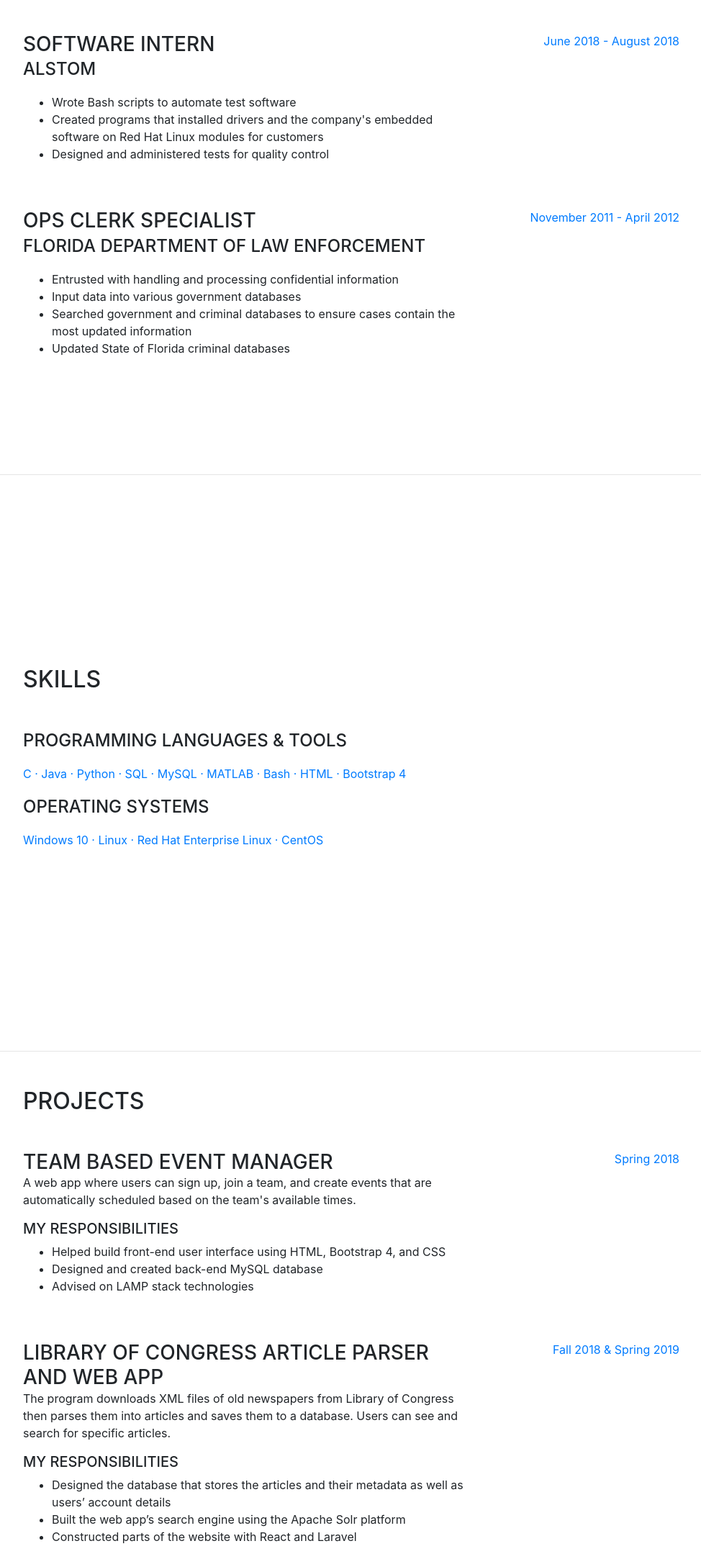
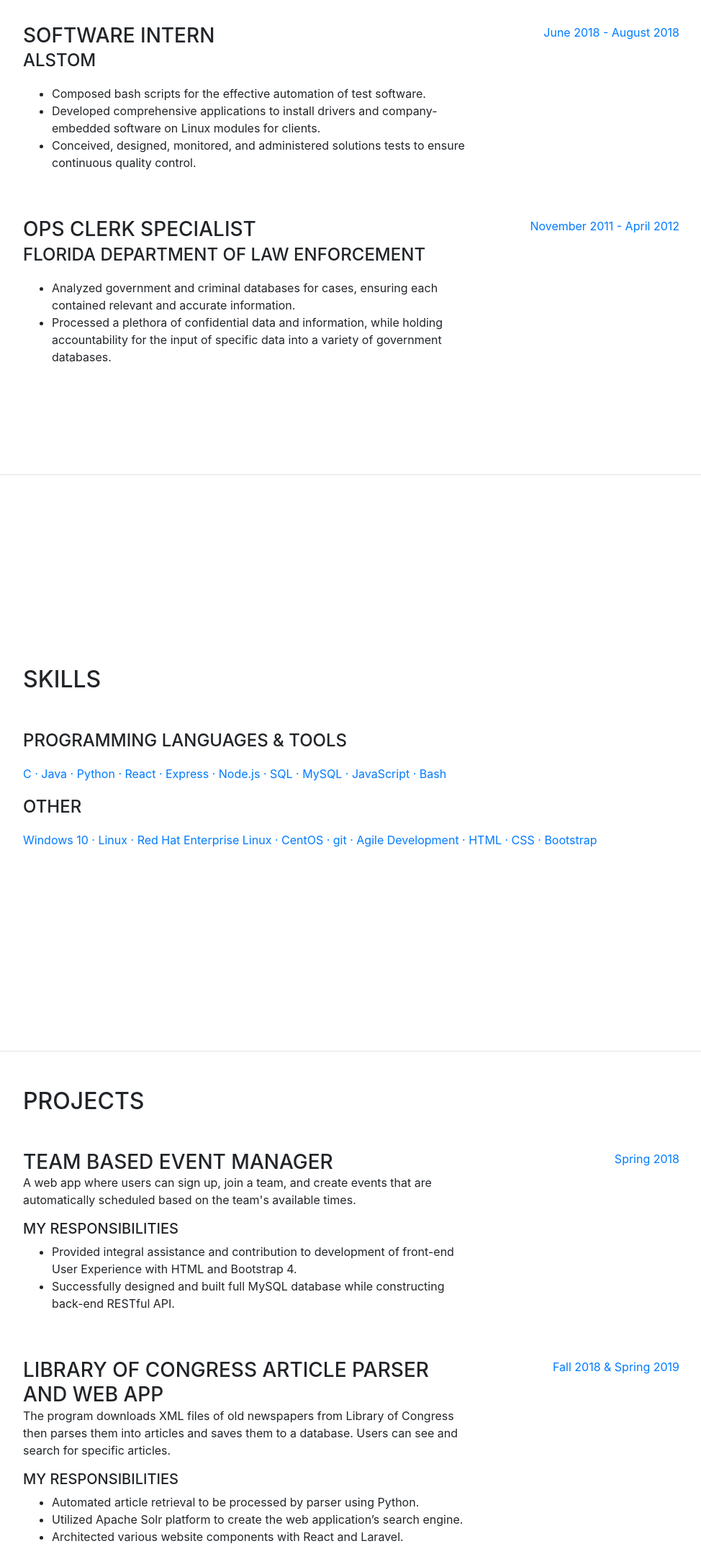
Before and after one commit to coleSil/personal_site, a website with bundled scripts: page index.html in a window 1280 px wide. Shown: the part 1743-3909 px from the top of the page at 72% size, without its empty margins (288-1262 px from the left). Built offline with nearby package versions, Linux system fonts and the light colour scheme; a web font is replaced by a local one.

Commit message:
Updated text and website now uses latest Resume

```diff
--- a/index.html
+++ b/index.html
@@ -71,7 +71,7 @@
             <a href="mailto:colesilvernail@gmail.com">cole.silvernail@gmail.com</a>
           </div>
           <p class="lead mb-2">Hi, my name is Cole. I am a recent graduate of the University of Central Florida having received a Computer Science bachelor degree. I have experience and academic knowledge in many fields, including Finance, but I have found a career path I am passionate about in computer science. </p>
-          <a href="/documents/Resume_January2019.pdf" class="btn btn-primary mb-5" target="_blank">Download Resume</a>
+          <a href="/documents/Silvernail_Resume.pdf" class="btn btn-primary mb-5" target="_blank">Download Resume</a>
           <div class="social-icons">
             <a href="https://www.linkedin.com/in/cole-silvernail/" target="_blank">
               <i class="fab fa-linkedin-in"></i>
@@ -149,9 +149,9 @@
               <h3 class="mb-0">Software Intern</h3>
               <div class="subheading mb-3">Alstom</div>
               <ul>
-                <li>Wrote Bash scripts to automate test software</li>
-                <li>Created programs that installed drivers and the company's embedded software on Red Hat Linux modules for customers</li>
-                <li>Designed and administered tests for quality control</li>
+                <li>Composed bash scripts for the effective automation of test software.</li>
+                <li>Developed comprehensive applications to install drivers and company-embedded software on Linux modules for clients.</li>
+                <li>Conceived, designed, monitored, and administered solutions tests to ensure continuous quality control.</li>
               </ul>
             </div>
             <div class="resume-date text-md-right">
@@ -165,10 +165,8 @@
               <h3 class="mb-0">OPS Clerk Specialist</h3>
               <div class="subheading mb-3">Florida Department of Law Enforcement</div>
               <ul>
-                <li>Entrusted with handling and processing confidential information</li>
-                <li>Input data into various government databases</li>
-                <li>Searched government and criminal databases to ensure cases contain the most updated information</li>
-                <li>Updated State of Florida criminal databases</li>
+                <li>Analyzed government and criminal databases for cases, ensuring each contained relevant and accurate information.</li>
+                <li>Processed a plethora of confidential data and information, while holding accountability for the input of specific data into a variety of government databases.</li>
               </ul>
             </div>
             <div class="resume-date text-md-right">
@@ -188,10 +186,10 @@
           <h2 class="mb-5">Skills</h2>
 
           <div class="subheading mb-3">Programming Languages &amp; Tools</div>
-          <p class="text-primary">C · Java · Python · SQL · MySQL · MATLAB · Bash · HTML · Bootstrap 4</p>
+          <p class="text-primary">C · Java · Python · React · Express · Node.js · SQL · MySQL · JavaScript · Bash</p>
 
-          <div class="subheading mb-3">Operating Systems</div>
-          <p class="text-primary">Windows 10 · Linux · Red Hat Enterprise Linux · CentOS</p>
+          <div class="subheading mb-3">Other</div>
+          <p class="text-primary">Windows 10 · Linux · Red Hat Enterprise Linux · CentOS · git · Agile Development · HTML · CSS · Bootstrap</p>
         </div>
       </section>
 
@@ -209,9 +207,8 @@
               <p>A web app where users can sign up, join a team, and create events that are automatically scheduled based on the team's available times.</p>
               <h5>My Responsibilities</h5>
               <ul>
-                <li>Helped build front-end user interface using HTML, Bootstrap 4, and CSS</li>
-                <li>Designed and created back-end MySQL database </li>
-                <li>Advised on LAMP stack technologies</li>
+                <li>Provided integral assistance and contribution to development of front-end User Experience with HTML and Bootstrap 4.</li>
+                <li>Successfully designed and built full MySQL database while constructing back-end RESTful API.</li>
               </ul>
             </div>
             <div class="resume-date text-md-right">
@@ -226,9 +223,9 @@
               <p>The program downloads XML files of old newspapers from Library of Congress then parses them into articles and saves them to a database.  Users can see and search for specific articles.</p>
               <h5>My Responsibilities</h5>
               <ul>
-                <li>Designed the database that stores the articles and their metadata as well as users’ account details</li>
-                <li>Built the web app’s search engine using the Apache Solr platform</li>
-                <li>Constructed parts of the website with React and Laravel</li>
+                <li>Automated article retrieval to be processed by parser using Python.</li>
+                <li>Utilized Apache Solr platform to create the web application’s search engine.</li>
+                <li>Architected various website components with React and Laravel.</li>
               </ul>
             </div>
             <div class="resume-date text-md-right">
```
Also changed, not shown: 2 other files.
